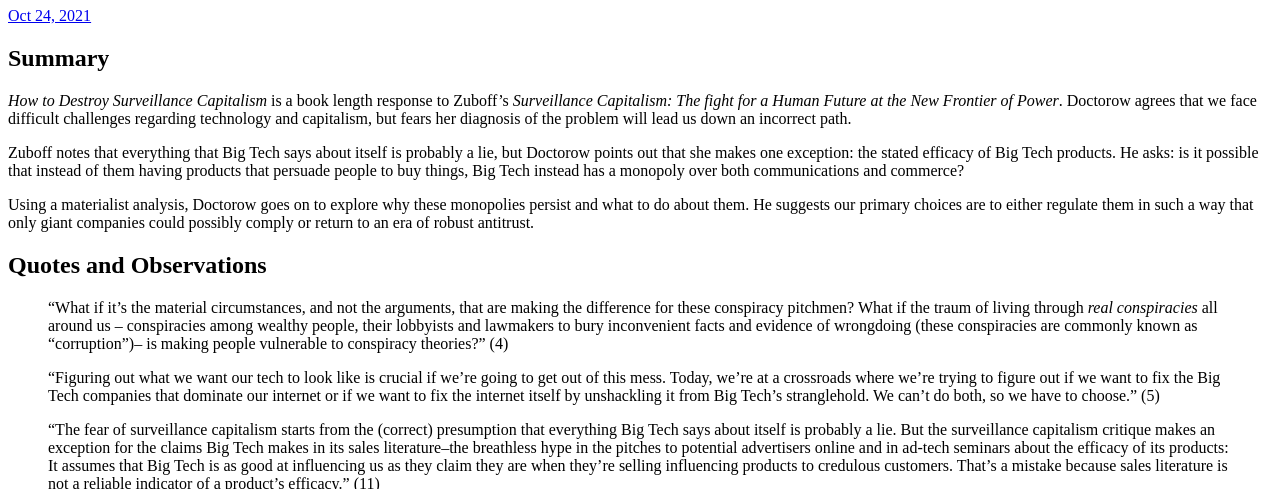
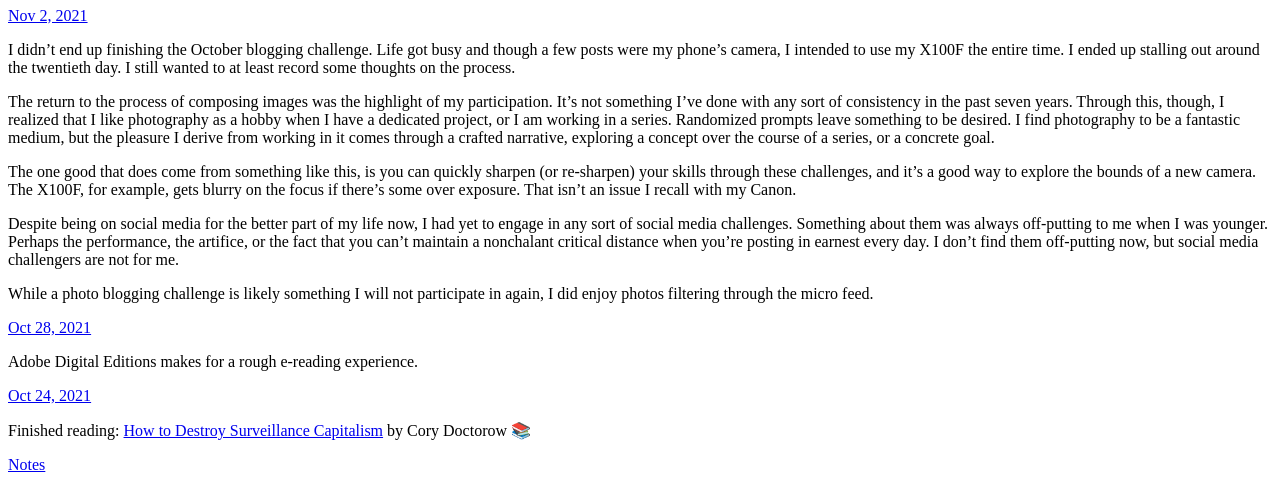
Before and after one commit to jmillerv/againstthefuture.net, a plain HTML site: page index.html in a window 1280 px wide. Shown: the part 73-562 px from the top of the page. Drawn offline with Linux system fonts and the light colour scheme.

Commit message:
Archiving from Micro.blog.

```diff
--- a/index.html
+++ b/index.html
@@ -24,6 +24,51 @@
 
       <div class="h-entry">
 
+			<h1><a href="https://againstthefuture.net/2021/11/02/a-retrospective-on.html">A Retrospective on the October Photo Challenge. </a></h1>
+
+
+        <a href="https://againstthefuture.net/2021/11/02/a-retrospective-on.html" class="u-url"><time class="dt-published" datetime="2021-11-02 22:41:41 -0600">Nov 2, 2021</time></a>
+
+        <div class="e-content">
+         	<p>I didn&rsquo;t end up finishing the October blogging challenge. Life got busy and though a few posts were my phone&rsquo;s camera, I intended to use my X100F the entire time. I ended up stalling out around the twentieth day. I still wanted to at least record some thoughts on the process.</p>
+
+<p>The return to the process of composing images was the highlight of my participation. It&rsquo;s not something I&rsquo;ve done with any sort of consistency in the past seven years. Through this, though, I realized that I like photography as a hobby when I have a dedicated project, or I am working in a series. Randomized prompts leave something to be desired. I find photography to be a fantastic medium, but the pleasure I derive from working in it comes through a crafted narrative, exploring a concept over the course of a series, or a concrete goal.</p>
+
+<p>The one good that does come from something like this, is you can quickly sharpen (or re-sharpen) your skills through these challenges, and it&rsquo;s a good way to explore the bounds of a new camera. The X100F, for example, gets blurry on the focus if there&rsquo;s some over exposure. That isn&rsquo;t an issue I recall with my Canon.</p>
+
+<p>Despite being on social media for the better part of my life now, I had yet to engage in any sort of social media challenges. Something about them was always off-putting to me when I was younger. Perhaps the performance, the artifice, or the fact that you can&rsquo;t maintain a nonchalant critical distance when you&rsquo;re posting in earnest every day. I don&rsquo;t find them off-putting now, but social media challengers are not for me.</p>
+
+<p>While a photo blogging challenge is likely something I will not participate in again, I did enjoy photos filtering through the micro feed.</p>
+
+        </div>
+      </div>
+
+      <div class="h-entry">
+
+
+        <a href="https://againstthefuture.net/2021/10/28/adobe-digital-editions.html" class="u-url"><time class="dt-published" datetime="2021-10-28 00:10:13 -0600">Oct 28, 2021</time></a>
+
+        <div class="e-content">
+         	<p>Adobe Digital Editions makes for a rough e-reading experience.</p>
+
+        </div>
+      </div>
+
+      <div class="h-entry">
+
+
+        <a href="https://againstthefuture.net/2021/10/24/finished-reading-how.html" class="u-url"><time class="dt-published" datetime="2021-10-24 17:10:15 -0600">Oct 24, 2021</time></a>
+
+        <div class="e-content">
+         	<p>Finished reading: <a href="https://micro.blog/books/9781736205907">How to Destroy Surveillance Capitalism</a> by Cory Doctorow 📚</p>
+
+<p><a href="https://againstthefuture.net/2021/10/24/notes-how-to.html">Notes</a></p>
+
+        </div>
+      </div>
+
+      <div class="h-entry">
+
 			<h1><a href="https://againstthefuture.net/2021/10/24/notes-how-to.html">Notes | How to Destroy Surveillance Capitalism</a></h1>
 
 
@@ -145,7 +190,7 @@
         <div class="e-content">
          	<p>Day 21: This painting from a friend above my work shelf often reminds me of space.</p>
 
-<p><img src="uploads/2021/1a23e0a816.jpg" width="600" height="436" alt="" /></p>
+<p><img src="https://againstthefuture.net/uploads/2021/1a23e0a816.jpg" width="600" height="436" alt="" /></p>
 
         </div>
       </div>
```
